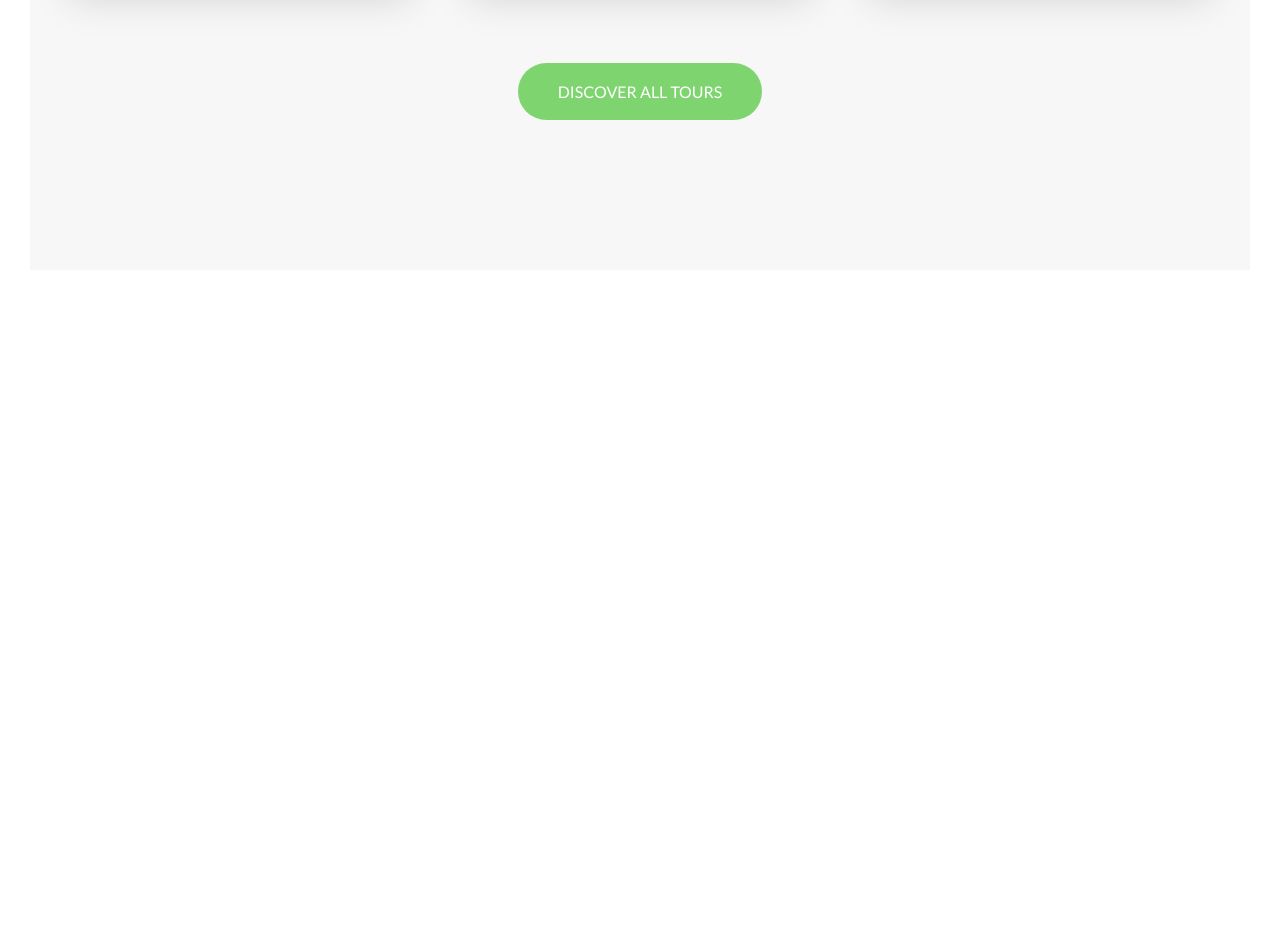
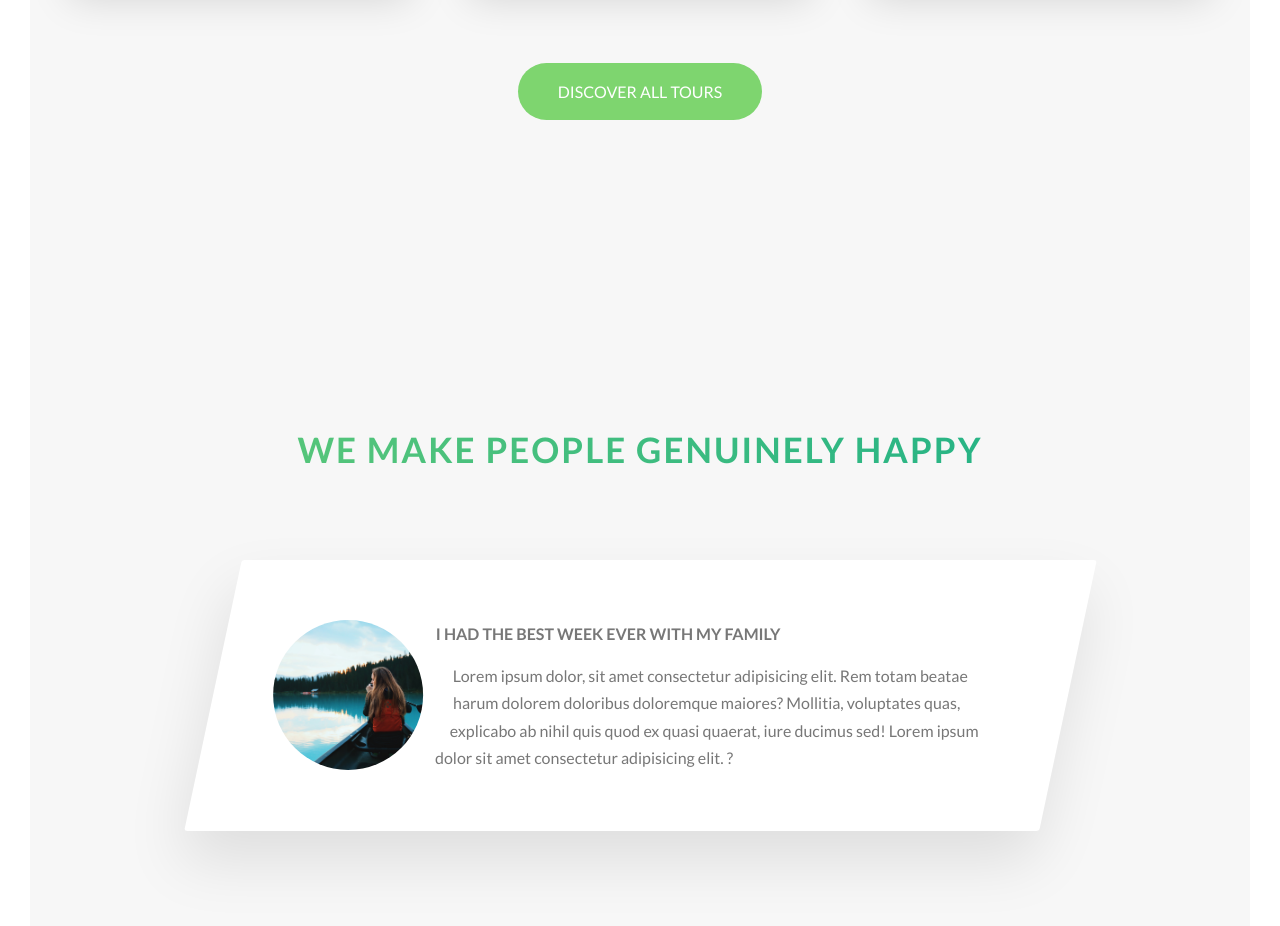
Before and after one commit to gustavommcv/Natours, a website: page index.html in a window 1280 px wide. Shown: the part 3085-4011 px from the top of the page. Before the commit the page ends 3385 px from the top, so only its background shows below. Drawn offline with Linux system fonts and the light colour scheme.

Commit message:
Starting to add the stories section

```diff
--- a/index.html
+++ b/index.html
@@ -235,6 +235,28 @@
                 </div>
 
             </section>
+
+            <section class="section-stories">
+                <div class="u-center-text u-margin-bottom-big">
+                    <h2 class="heading-secondary">
+                        We make people genuinely happy
+                    </h2>
+                </div>
+
+                <div class="row">
+                    <div class="story">
+                        <figure class="story__shape">
+                            <img src="img/nat-8.jpg" alt="Person on a tour" class="story__img">
+                        </figure>
+                        <div class="story__text">
+                            <h3 class="heading-tertiary u-margin-bottom-small">
+                                I had the best week ever with my family
+                            </h3>
+                            <p>Lorem ipsum dolor, sit amet consectetur adipisicing elit. Rem totam beatae harum dolorem doloribus doloremque maiores? Mollitia, voluptates quas, explicabo ab nihil quis quod ex quasi quaerat, iure ducimus sed! Lorem ipsum dolor sit amet consectetur adipisicing elit. ?</p>
+                        </div>
+                    </div>
+                </div>
+            </section>
         </main>
 
         <!-- <section class="grid-test">
--- /dev/null
+++ b/sass/components/_story.scss
@@ -0,0 +1,31 @@
+.story {
+    width: 75%;
+    margin: 0 auto;
+    box-shadow: 0 3rem 6rem  rgba($color-black, .1);
+    background-color: white;
+    border-radius: 3px;
+    padding: 6rem;
+    padding-left: 9rem;
+    font-size: $default-font-size;
+    transform: skewX(-12deg);
+
+    &__shape {
+        width: 15rem;
+        height: 15rem;
+        float: left;
+        -webkit-shape-outside: circle(50% at 50% 50%);
+        shape-outside: circle(50% at 50% 50%);
+
+        -webkit-clip-path: circle(50% at 50% 50%);
+        clip-path: circle(50% at 50% 50%);
+        transform: translateX(-3rem) skewX(12deg);
+    }
+
+    &__img {
+        height: 100%;
+    }
+
+    &__text {
+        transform: skewX(12deg);
+    }
+}
--- a/sass/main.scss
+++ b/sass/main.scss
@@ -11,6 +11,7 @@
 @import "components/feature-box";
 @import "components/composition";
 @import "components/card";
+@import "components/story";
 
 @import "layout/header";
 @import "layout/grid";
--- a/sass/pages/_home.scss
+++ b/sass/pages/_home.scss
@@ -25,3 +25,10 @@
     padding: 25rem 0 15rem 0;
     margin-top: -10rem;
 }
+
+.section-stories {
+    background-color: $color-grey-light-1;
+    padding: 15rem 0;
+
+
+}
```
Also changed, not shown: css/style.css.
